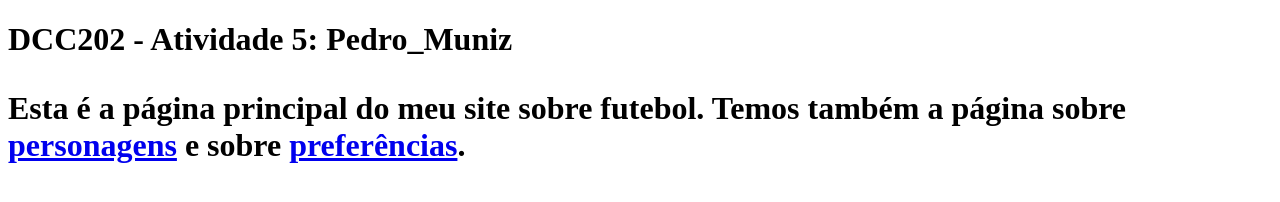
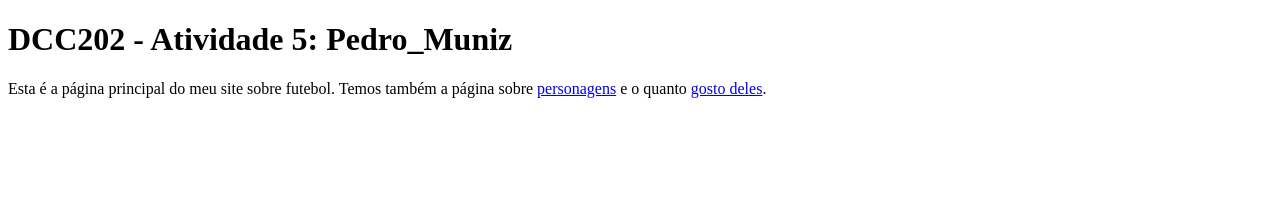
Before and after one commit to ufjf-dcc202/ufjf-dcc202-2023-3-a-atv5-PedroMuniz10, a website: page index.html in a window 1280 px wide. Drawn offline with Linux system fonts and the light colour scheme.

Commit message:
Conserta index.html

```diff
--- a/index.html
+++ b/index.html
@@ -6,12 +6,14 @@
     <title>DCC202 - Atividade 5: Pedro_Muniz</title>
 </head>
 <body>
-    <h1>
-        DCC202 - Atividade 5: Pedro_Muniz
+    <main>
+        <h1>
+            DCC202 - Atividade 5: Pedro_Muniz
+        </h1>
         <p>
-            Esta é a página principal do meu site sobre futebol. Temos também a página sobre <a href="personagens.html">personagens</a> e sobre <a href="preferencias.html">preferências</a>.
+            Esta é a página principal do meu site sobre futebol. Temos também a página sobre <a href="personagens.html">personagens</a> e o quanto <a href="preferencias.html">gosto deles</a>.
         </p>
-    </h1>
 
+    </main>
 </body>
 </html>
```
